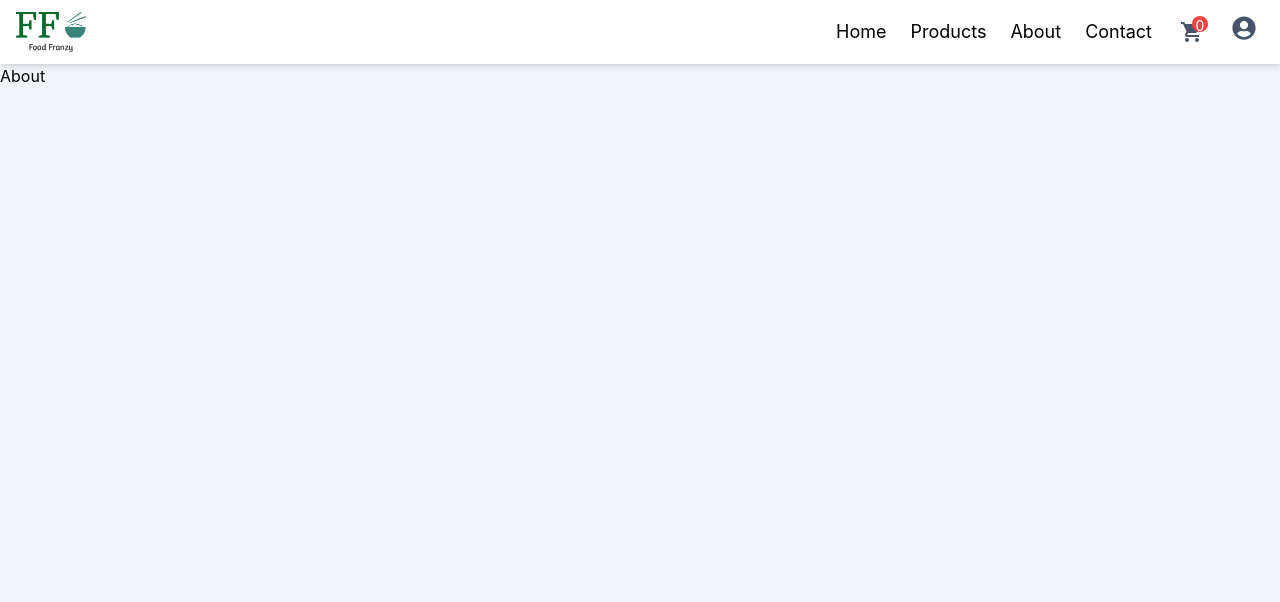
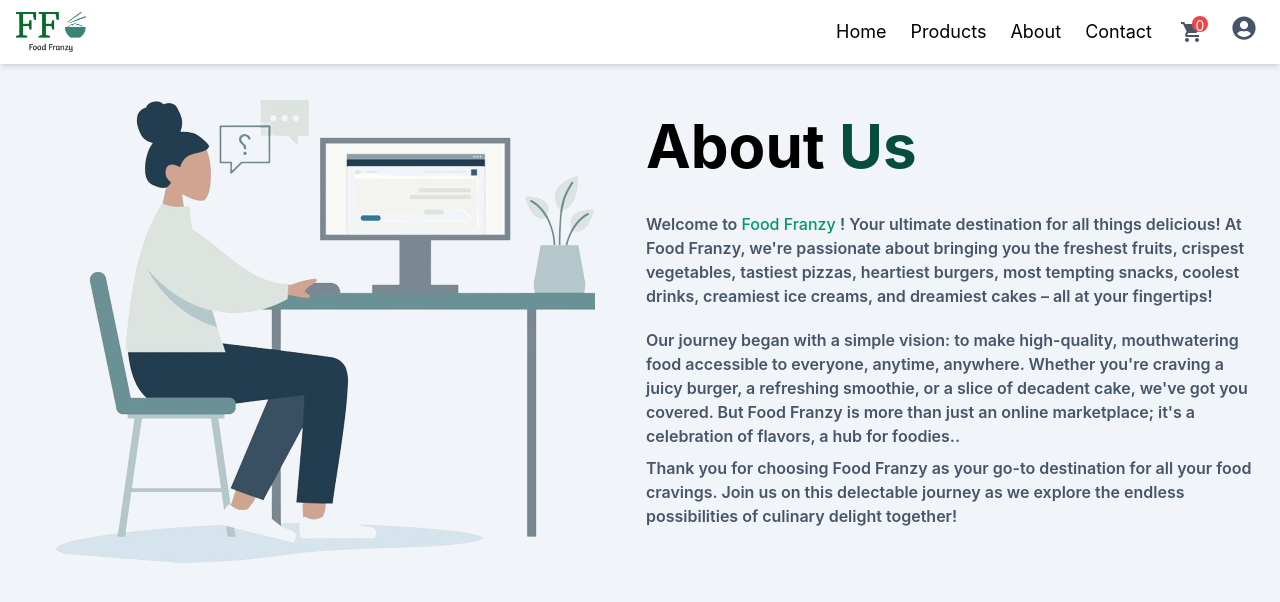
Before and after one commit to Isuri001/Ecommerce-Website-For-Food-Products, a React (Create React App) app: page /about in a window 1280 px wide. Shown: the top 602 px of the page. Built offline with nearby package versions, Linux system fonts and the light colour scheme; no server answers.

Commit message:
About page done

```diff
--- /dev/null
+++ b/src/component/AboutCard.js
@@ -0,0 +1,7 @@
+import React from "react";
+
+const AboutCard = () => {
+  return <img src={require("../assest/image.png")} className=""></img>;
+};
+
+export default AboutCard;
--- a/src/index.js
+++ b/src/index.js
@@ -43,7 +43,4 @@
   </Provider>
 );
 
-// If you want to start measuring performance in your app, pass a function
-// to log results (for example: reportWebVitals(console.log))
-// or send to an analytics endpoint. Learn more: https://bit.ly/CRA-vitals
 reportWebVitals();
--- a/src/page/About.js
+++ b/src/page/About.js
@@ -1,7 +1,47 @@
 import React from "react";
+import AboutCard from "../component/AboutCard";
 
 const About = () => {
-  return <div>About</div>;
+  return (
+    <div className="p-2 md:p-4">
+      <div className="md:flex gap-3 py-0 mt-5">
+        <div className="md:w-1/2 flex p-0 justify-center">
+          <AboutCard />
+        </div>
+
+        <div className="md:w-1/2">
+          <h2 className="text-3xl py-4 md:text-6xl font-bold">
+            About
+            <span className="text-emerald-900"> Us</span>
+          </h2>
+          <div className="font-semibold text-slate-600">
+            <p className="py-5 text-base">
+              Welcome to{" "}
+              <span className="font-medium text-emerald-600">Food Franzy </span>{" "}
+              ! Your ultimate destination for all things delicious! At Food
+              Franzy, we're passionate about bringing you the freshest fruits,
+              crispest vegetables, tastiest pizzas, heartiest burgers, most
+              tempting snacks, coolest drinks, creamiest ice creams, and
+              dreamiest cakes – all at your fingertips!
+            </p>
+            <p>
+              Our journey began with a simple vision: to make high-quality,
+              mouthwatering food accessible to everyone, anytime, anywhere.
+              Whether you're craving a juicy burger, a refreshing smoothie, or a
+              slice of decadent cake, we've got you covered. But Food Franzy is
+              more than just an online marketplace; it's a celebration of
+              flavors, a hub for foodies..
+            </p>
+            <p className="pt-2">
+              Thank you for choosing Food Franzy as your go-to destination for
+              all your food cravings. Join us on this delectable journey as we
+              explore the endless possibilities of culinary delight together!
+            </p>
+          </div>
+        </div>
+      </div>
+    </div>
+  );
 };
 
 export default About;
```
Also changed, not shown: src/assest/image.png (added).
